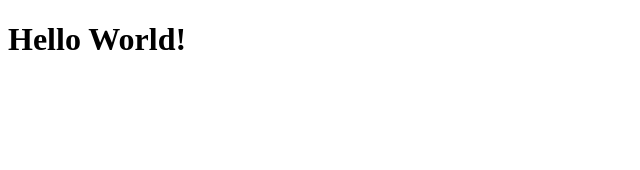
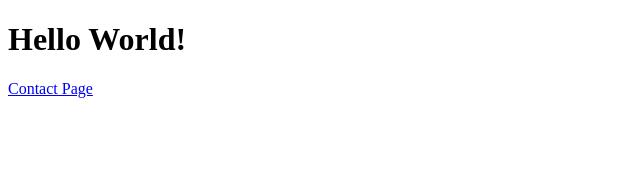
Before and after one commit to darwintantuco/first-next, a Next.js app: page / in a window 1280 px wide. Shown: the top 170 px of the page, without its empty margins (0-640 px from the left). Built offline with nearby package versions, Linux system fonts and the light colour scheme.

Commit message:
Add link to contact page

```diff
--- a/pages/index.js
+++ b/pages/index.js
@@ -1,6 +1,11 @@
+import Link from "next/link";
+
 const Index = () => (
   <div>
     <h1> Hello World! </h1>
+    <Link href="/contact">
+      <a>Contact Page</a>
+    </Link>
   </div>
 );
 
```
